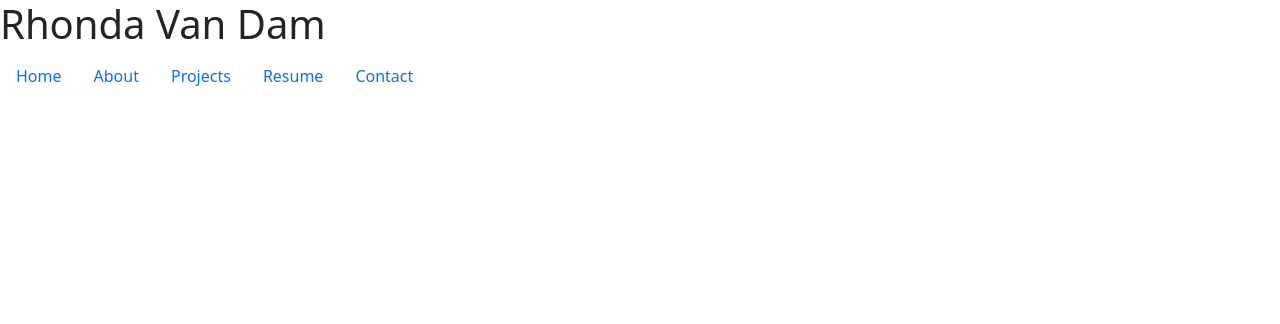
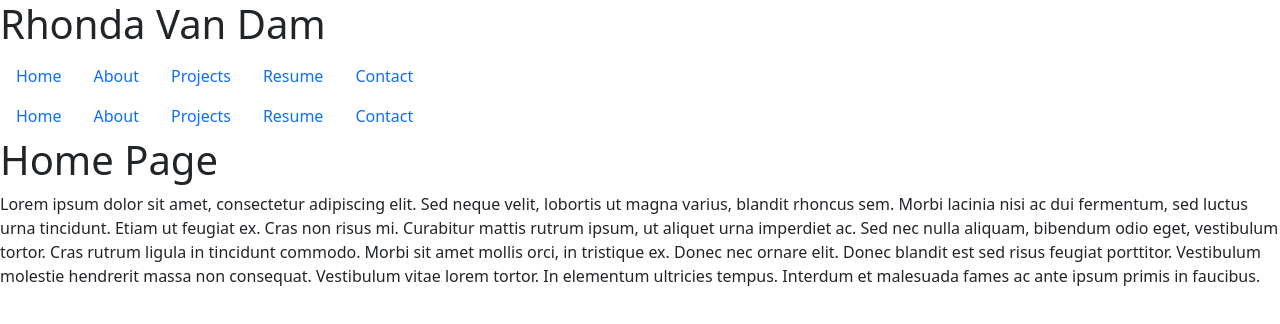
Before and after one commit to Rhondoid/my-portfolio, a React (Create React App) app: page / in a window 1280 px wide. Shown: the top 324 px of the page. Built offline with nearby package versions, Linux system fonts and the light colour scheme.

Commit message:
added render to App.js

```diff
--- a/src/App.js
+++ b/src/App.js
@@ -1,37 +1,41 @@
 import React, {useState} from 'react';
 import Header from './components/Header';
-// import Nav from './Nav';
-// import Home from './pages/Home';
-// import About from './pages/About';
-// import Projects from './pages/Projects';
-// import Contact from './pages/Contact';
-// import Resume from './pages/Resume';
+import Nav from './components/Nav';
+import Home from './components/Home';
+import About from './components/About';
+import Projects from './components/Projects';
+import Contact from './components/Contact';
+import Resume from './components/Resume';
 
 function App() {
   const [currentPage, setCurrentPage] = useState('Home')
-  // const renderPage = () => {
-  //   if (currentPage === 'Home') {
-  //     return <Home />;
-  //   }
-  //   if (currentPage === 'About') {
-  //     return <About />;
-  //   }
-  //   if (currentPage === 'Projects') {
-  //     return <Projects />;
-  //   }
-  //   if (currentPage === 'Resume') {
-  //     return <Resume />;
-  //   }
-  //  if (currentPage === 'Contact') {
-  //     return <Contact />;
-  //   }
-  //   return <Contact />;
-  // };
+  const renderPage = () => {
+    if (currentPage === 'Home') {
+      return <Home />;
+    }
+    if (currentPage === 'About') {
+      return <About />;
+    }
+    if (currentPage === 'Projects') {
+      return <Projects />;
+    }
+    if (currentPage === 'Resume') {
+      return <Resume />;
+    }
+   if (currentPage === 'Contact') {
+      return <Contact />;
+    }
+    return <Contact />;
+  };
   const handlePageChange = (page) => setCurrentPage(page);
 
   return (
  <div>
  <Header handlePageChange={handlePageChange}currentPage={currentPage}/>
+ {/* We are passing the currentPage from state and the function to update it */}
+ <Nav currentPage={currentPage} handlePageChange={handlePageChange} />
+      {/* Here we are calling the renderPage method which will return a component  */}
+      {renderPage()}
  </div>
   );
 }
--- a/src/components/Nav/index.js
+++ b/src/components/Nav/index.js
@@ -1,3 +1,4 @@
+import React from 'react';
 function Nav({ currentPage, handlePageChange }) {
   console.log(currentPage);
   return (
```
